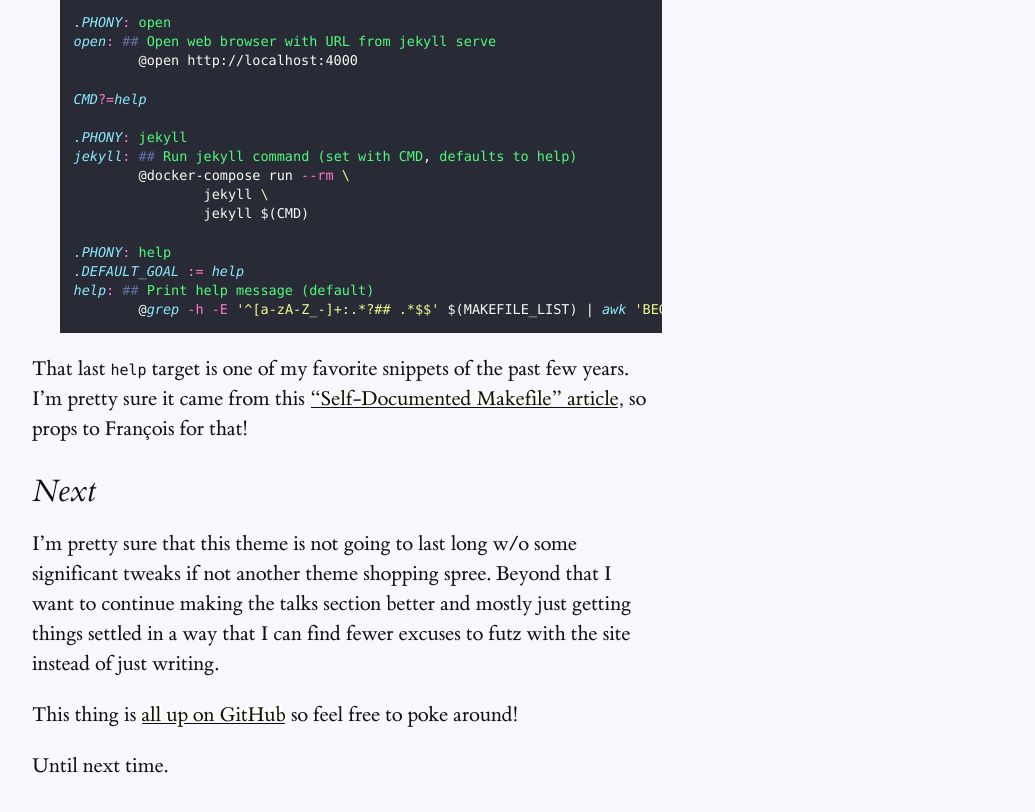
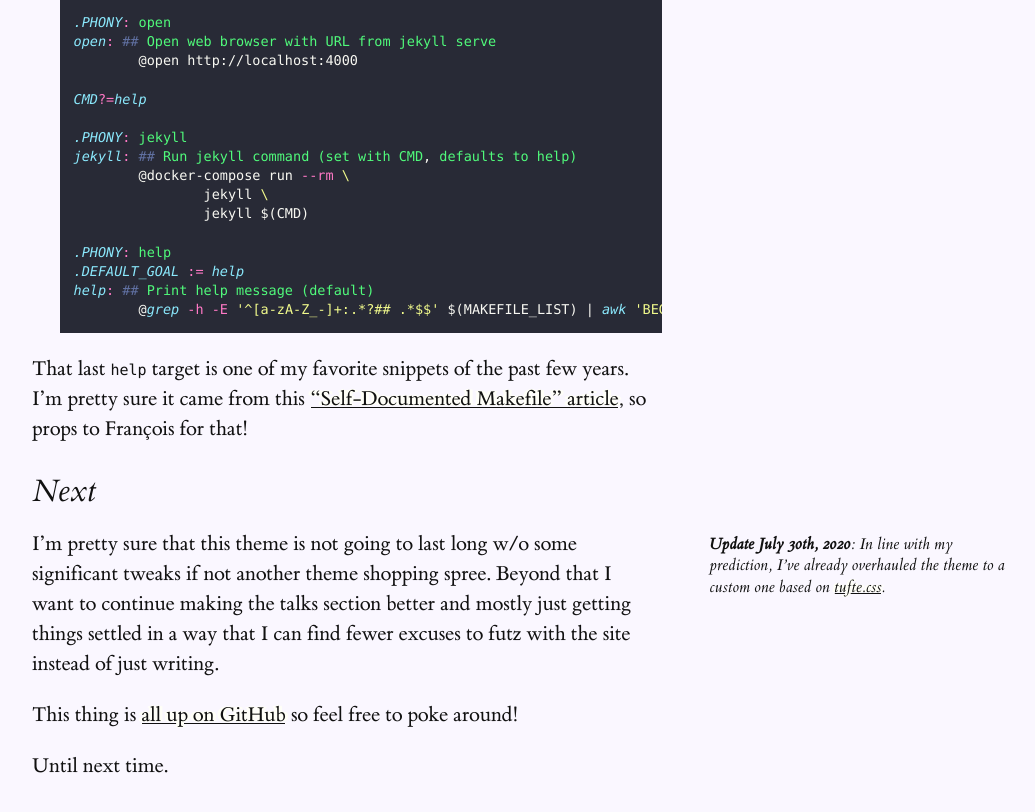
Before and after one commit to phinze/phinze.github.io, a Jekyll site: the page built from _posts/2020-04-26-sprucing-up-the-blog.md, in a window 1280 px wide and 900 px high, scrolled down 3027 px. Shown: the top 812 px of the window, without its empty margins (128-1163 px from the left). Built offline with Jekyll 4.4.1, drawn with Linux system fonts in a browser that asks for light colours; emoji names are drawn with the system emoji font; some of the changed text lies outside the part shown.

Commit message:
Update the post about the blog to note the lies.

```diff
--- a/_posts/2020-04-26-sprucing-up-the-blog.md
+++ b/_posts/2020-04-26-sprucing-up-the-blog.md
@@ -1,6 +1,14 @@
 ---
 title:  "Sprucing up the Blog"
 ---
+
+<label for="mn-update-prediction" class="margin-toggle">&#8853;</label>
+<input type="checkbox" id="mn-update-prediction" class="margin-toggle"/>
+<span class="marginnote">
+_**Update July 30th, 2020**:
+  Why oh why do I ever make predictions about my posting frequency in writing?! :joy:_
+</span>
+
 
 I'm going to start trying to write more. I'm setting myself a modest goal of
 minimum one post per month for the next year. Let's see how we do. For
@@ -143,6 +151,13 @@
 
 ## Next
 
+<label for="mn-update-theme" class="margin-toggle">&#8853;</label>
+<input type="checkbox" id="mn-update-theme" class="margin-toggle"/>
+<span class="marginnote">
+_**Update July 30th, 2020**:
+  In line with my prediction, I've already overhauled the theme to a custom one based on [tufte.css](https://edwardtufte.github.io/tufte-css/)._
+</span>
+
 I'm pretty sure that this theme is not going to last long w/o some significant
 tweaks if not another theme shopping spree. Beyond that I want to continue
 making the talks section better and mostly just getting things settled in a way
```
